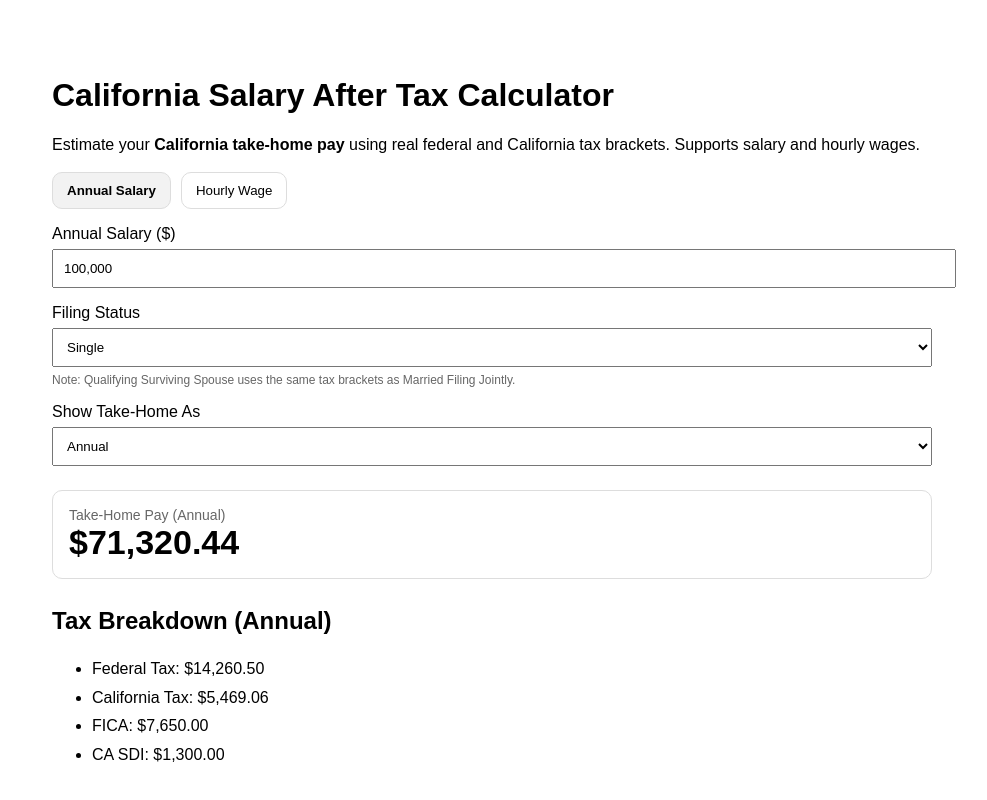
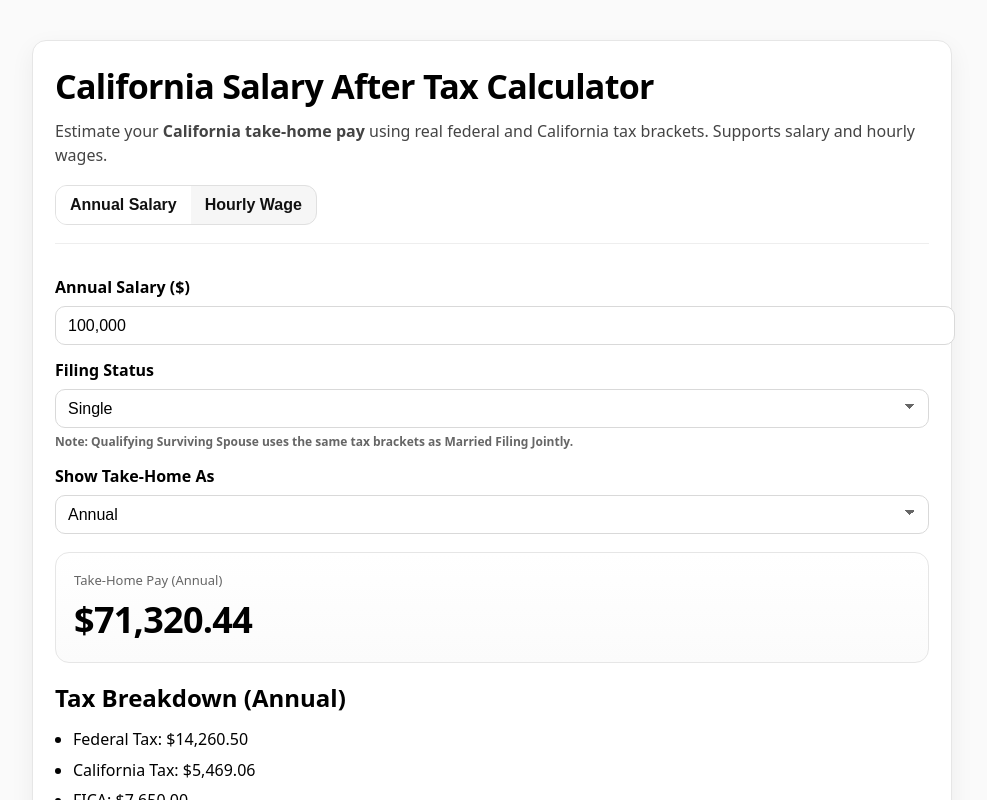
Before and after one commit to brett-the-jet21/salary-after-tax-engine, a Next.js app: page / in a window 1280 px wide. Shown: the top 800 px of the page, without its empty margins (148-1135 px from the left). Built offline with nearby package versions, Linux system fonts and the light colour scheme.

Commit message:
Implement professional UI styles in page.js
Added professional UI styles for layout and components.

```diff
--- a/app/page.js
+++ b/app/page.js
@@ -28,6 +28,156 @@ function formatWithCommas(value) {
 function stripCommas(value) {
   return String(value || "").replace(/,/g, "");
 }
+
+// ---------- Professional UI styles (no logic changes) ----------
+const pageWrapStyle = {
+  minHeight: "100vh",
+  background: "#fafafa",
+  padding: "40px 16px",
+  fontFamily:
+    'ui-sans-serif, system-ui, -apple-system, Segoe UI, Roboto, Helvetica, Arial, "Apple Color Emoji", "Segoe UI Emoji"'
+};
+
+const containerStyle = {
+  maxWidth: 920,
+  margin: "0 auto"
+};
+
+const cardStyle = {
+  background: "white",
+  border: "1px solid #e6e6e6",
+  borderRadius: 14,
+  boxShadow: "0 8px 24px rgba(0,0,0,0.06)",
+  padding: 22
+};
+
+const h1Style = {
+  margin: 0,
+  fontSize: 34,
+  letterSpacing: "-0.02em"
+};
+
+const subtitleStyle = {
+  marginTop: 10,
+  marginBottom: 0,
+  color: "#444",
+  lineHeight: 1.5
+};
+
+const sectionStyle = {
+  marginTop: 18,
+  paddingTop: 18,
+  borderTop: "1px solid #eee"
+};
+
+const labelStyle = {
+  display: "block",
+  marginTop: 14,
+  fontWeight: 600
+};
+
+const helperTextStyle = {
+  marginTop: 6,
+  fontSize: 12,
+  color: "#666",
+  lineHeight: 1.4
+};
+
+const inputStyle = {
+  width: "100%",
+  padding: "9px 12px",
+  marginTop: 8,
+  borderRadius: 10,
+  border: "1px solid #d9d9d9",
+  background: "white",
+  fontSize: "inherit",
+  lineHeight: 1.2,
+  outline: "none",
+  transition: "border-color 120ms ease, box-shadow 120ms ease"
+};
+
+const selectStyle = {
+  ...inputStyle,
+  appearance: "none",
+  backgroundImage:
+    "linear-gradient(45deg, transparent 50%, #666 50%), linear-gradient(135deg, #666 50%, transparent 50%)",
+  backgroundPosition: "calc(100% - 18px) calc(50% - 2px), calc(100% - 13px) calc(50% - 2px)",
+  backgroundSize: "5px 5px, 5px 5px",
+  backgroundRepeat: "no-repeat",
+  paddingRight: 34
+};
+
+const focusOn = (e) => {
+  e.target.style.borderColor = "#111";
+  e.target.style.boxShadow = "0 0 0 4px rgba(0,0,0,0.06)";
+};
+const focusOff = (e) => {
+  e.target.style.borderColor = "#d9d9d9";
+  e.target.style.boxShadow = "none";
+};
+
+const toggleWrapStyle = {
+  marginTop: 18,
+  display: "inline-flex",
+  gap: 0,
+  border: "1px solid #e0e0e0",
+  borderRadius: 12,
+  overflow: "hidden",
+  background: "#f6f6f6"
+};
+
+const toggleBtnStyle = (active) => ({
+  padding: "10px 14px",
+  border: "none",
+  cursor: "pointer",
+  background: active ? "white" : "transparent",
+  fontWeight: active ? 700 : 600,
+  color: "#111",
+  transition: "background 120ms ease",
+  fontSize: "inherit"
+});
+
+const grid2Style = {
+  display: "grid",
+  gridTemplateColumns: "1fr 1fr",
+  gap: 12,
+  marginTop: 12
+};
+
+const resultCardStyle = {
+  marginTop: 18,
+  padding: 18,
+  border: "1px solid #e6e6e6",
+  borderRadius: 14,
+  background: "linear-gradient(180deg, #ffffff 0%, #fbfbfb 100%)"
+};
+
+const resultLabelStyle = {
+  fontSize: 13,
+  color: "#666"
+};
+
+const resultValueStyle = {
+  marginTop: 6,
+  fontSize: 36,
+  fontWeight: 800,
+  letterSpacing: "-0.02em"
+};
+
+const breakdownListStyle = {
+  marginTop: 10,
+  marginBottom: 0,
+  lineHeight: 1.9,
+  paddingLeft: 18
+};
+
+const footerNoteStyle = {
+  marginTop: 18,
+  fontSize: 12,
+  color: "#666",
+  lineHeight: 1.5
+};
+// -------------------------------------------------------------
 
 export default function Home() {
   const [incomeType, setIncomeType] = useState("annual"); // "annual" | "hourly"
@@ -79,47 +229,35 @@ export default function Home() {
   }, [payPeriod]);
 
   return (
-    <main style={{ maxWidth: 880, margin: "40px auto", padding: 16, fontFamily: "Arial" }}>
-      <h1>California Salary After Tax Calculator</h1>
-
-      <p>
+    <div style={pageWrapStyle}>
+      <div style={containerStyle}>
+        <div style={cardStyle}>
+          <h1 style={h1Style}>California Salary After Tax Calculator</h1>
+          <p style={subtitleStyle}>
             Estimate your <strong>California take-home pay</strong> using real federal and California tax
             brackets. Supports salary and hourly wages.
           </p>
 
           {/* Income type toggle */}
-      <div style={{ marginTop: 18, display: "flex", gap: 10, flexWrap: "wrap" }}>
+          <div style={toggleWrapStyle}>
             <button
               onClick={() => setIncomeType("annual")}
-          style={{
-            padding: "10px 14px",
-            borderRadius: 10,
-            border: "1px solid #ddd",
-            cursor: "pointer",
-            background: incomeType === "annual" ? "#f2f2f2" : "white",
-            fontWeight: incomeType === "annual" ? 700 : 400
-          }}
+              style={toggleBtnStyle(incomeType === "annual")}
             >
               Annual Salary
             </button>
             <button
               onClick={() => setIncomeType("hourly")}
-          style={{
-            padding: "10px 14px",
-            borderRadius: 10,
-            border: "1px solid #ddd",
-            cursor: "pointer",
-            background: incomeType === "hourly" ? "#f2f2f2" : "white",
-            fontWeight: incomeType === "hourly" ? 700 : 400
-          }}
+              style={toggleBtnStyle(incomeType === "hourly")}
             >
               Hourly Wage
             </button>
           </div>
 
+          <div style={sectionStyle}>
             {/* Inputs */}
             {incomeType === "annual" ? (
-        <label style={{ display: "block", marginTop: 16 }}>
+              <label style={labelStyle}>
                 Annual Salary ($)
                 <input
                   type="text"
@@ -129,13 +267,15 @@ export default function Home() {
                     const raw = stripCommas(e.target.value).replace(/[^\d]/g, "");
                     setAnnualSalary(raw);
                   }}
-            style={{ width: "100%", padding: 10, marginTop: 6 }}
+                  style={inputStyle}
                   placeholder="e.g. 75,000"
+                  onFocus={focusOn}
+                  onBlur={focusOff}
                 />
               </label>
             ) : (
-        <div style={{ marginTop: 16, display: "grid", gap: 12 }}>
-          <label>
+              <div style={{ marginTop: 2 }}>
+                <label style={labelStyle}>
                   Hourly Wage ($/hr)
                   <input
                     type="text"
@@ -147,13 +287,15 @@ export default function Home() {
                       if (parts.length > 2) raw = parts[0] + "." + parts.slice(1).join("");
                       setHourlyWage(raw);
                     }}
-              style={{ width: "100%", padding: 10, marginTop: 6 }}
+                    style={inputStyle}
                     placeholder="e.g. 30 or 30.50"
+                    onFocus={focusOn}
+                    onBlur={focusOff}
                   />
                 </label>
 
-          <div style={{ display: "grid", gridTemplateColumns: "1fr 1fr", gap: 12 }}>
-            <label>
+                <div style={grid2Style}>
+                  <label style={{ ...labelStyle, marginTop: 0 }}>
                     Hours / Week
                     <input
                       type="text"
@@ -163,12 +305,14 @@ export default function Home() {
                         const raw = stripCommas(e.target.value).replace(/[^\d]/g, "");
                         setHoursPerWeek(raw);
                       }}
-                style={{ width: "100%", padding: 10, marginTop: 6 }}
+                      style={inputStyle}
                       placeholder="e.g. 40"
+                      onFocus={focusOn}
+                      onBlur={focusOff}
                     />
                   </label>
 
-            <label>
+                  <label style={{ ...labelStyle, marginTop: 0 }}>
                     Weeks / Year
                     <input
                       type="text"
@@ -178,25 +322,29 @@ export default function Home() {
                         const raw = stripCommas(e.target.value).replace(/[^\d]/g, "");
                         setWeeksPerYear(raw);
                       }}
-                style={{ width: "100%", padding: 10, marginTop: 6 }}
+                      style={inputStyle}
                       placeholder="e.g. 52"
+                      onFocus={focusOn}
+                      onBlur={focusOff}
                     />
                   </label>
                 </div>
 
-          <div style={{ fontSize: 13, color: "#666" }}>
+                <div style={helperTextStyle}>
                   Annualized salary used for taxes: <strong>${fmtMoney2(salary)}</strong>
                 </div>
               </div>
             )}
 
             {/* Filing Status */}
-      <label style={{ display: "block", marginTop: 16 }}>
+            <label style={labelStyle}>
               Filing Status
               <select
                 value={filingStatus}
                 onChange={(e) => setFilingStatus(e.target.value)}
-          style={{ width: "100%", padding: 10, marginTop: 6 }}
+                style={selectStyle}
+                onFocus={focusOn}
+                onBlur={focusOff}
               >
                 <option value="single">Single</option>
                 <option value="married">Married Filing Jointly</option>
@@ -204,18 +352,20 @@ export default function Home() {
                 <option value="hoh">Head of Household</option>
                 <option value="qss">Qualifying Surviving Spouse</option>
               </select>
-        <div style={{ marginTop: 6, fontSize: 12, color: "#666" }}>
+              <div style={helperTextStyle}>
                 Note: Qualifying Surviving Spouse uses the same tax brackets as Married Filing Jointly.
               </div>
             </label>
 
             {/* Output Pay Period */}
-      <label style={{ display: "block", marginTop: 16 }}>
+            <label style={labelStyle}>
               Show Take-Home As
               <select
                 value={payPeriod}
                 onChange={(e) => setPayPeriod(e.target.value)}
-          style={{ width: "100%", padding: 10, marginTop: 6 }}
+                style={selectStyle}
+                onFocus={focusOn}
+                onBlur={focusOff}
               >
                 <option value="annual">Annual</option>
                 <option value="monthly">Monthly</option>
@@ -225,23 +375,26 @@ export default function Home() {
             </label>
 
             {/* Results */}
-      <div style={{ marginTop: 24, padding: 16, border: "1px solid #ddd", borderRadius: 10 }}>
-        <div style={{ fontSize: 14, color: "#666" }}>Take-Home Pay ({payPeriodLabel})</div>
-        <div style={{ fontSize: 34, fontWeight: 700 }}>${fmtMoney2(takeHomePP)}</div>
+            <div style={resultCardStyle}>
+              <div style={resultLabelStyle}>Take-Home Pay ({payPeriodLabel})</div>
+              <div style={resultValueStyle}>${fmtMoney2(takeHomePP)}</div>
             </div>
 
-      <h2 style={{ marginTop: 28 }}>Tax Breakdown ({payPeriodLabel})</h2>
-      <ul style={{ lineHeight: 1.8 }}>
+            <h2 style={{ marginTop: 18, marginBottom: 6 }}>Tax Breakdown ({payPeriodLabel})</h2>
+            <ul style={breakdownListStyle}>
               <li>Federal Tax: ${fmtMoney2(federalPP)}</li>
               <li>California Tax: ${fmtMoney2(statePP)}</li>
               <li>FICA: ${fmtMoney2(ficaPP)}</li>
               <li>CA SDI: ${fmtMoney2(sdiPP)}</li>
             </ul>
 
-      <p style={{ marginTop: 32, fontSize: 13, color: "#666" }}>
+            <p style={footerNoteStyle}>
               Estimates based on tax brackets and standard deductions. Does not include itemized deductions,
               credits, or employer benefits.
             </p>
-    </main>
+          </div>
+        </div>
+      </div>
+    </div>
   );
 }
```
Lines whose indentation alone changed are shown as unchanged.
